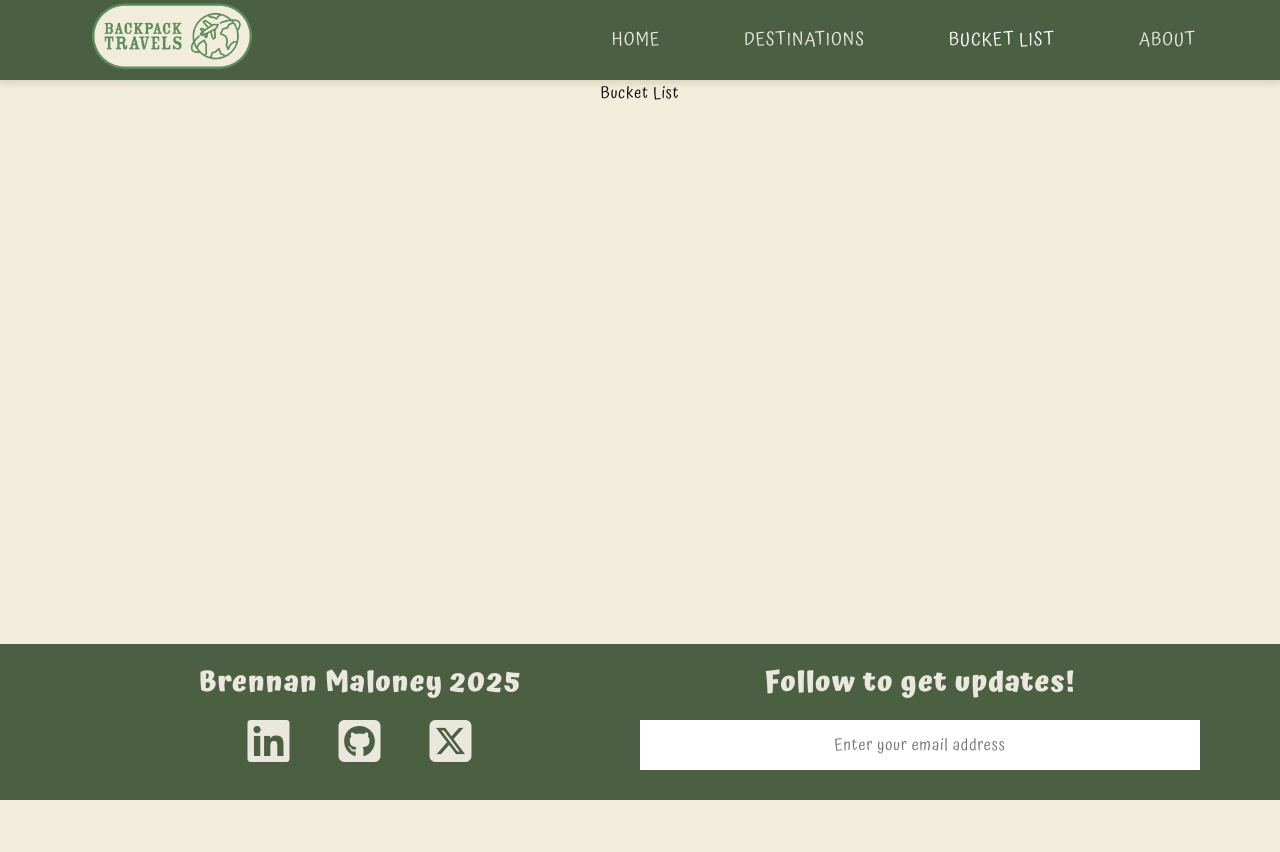
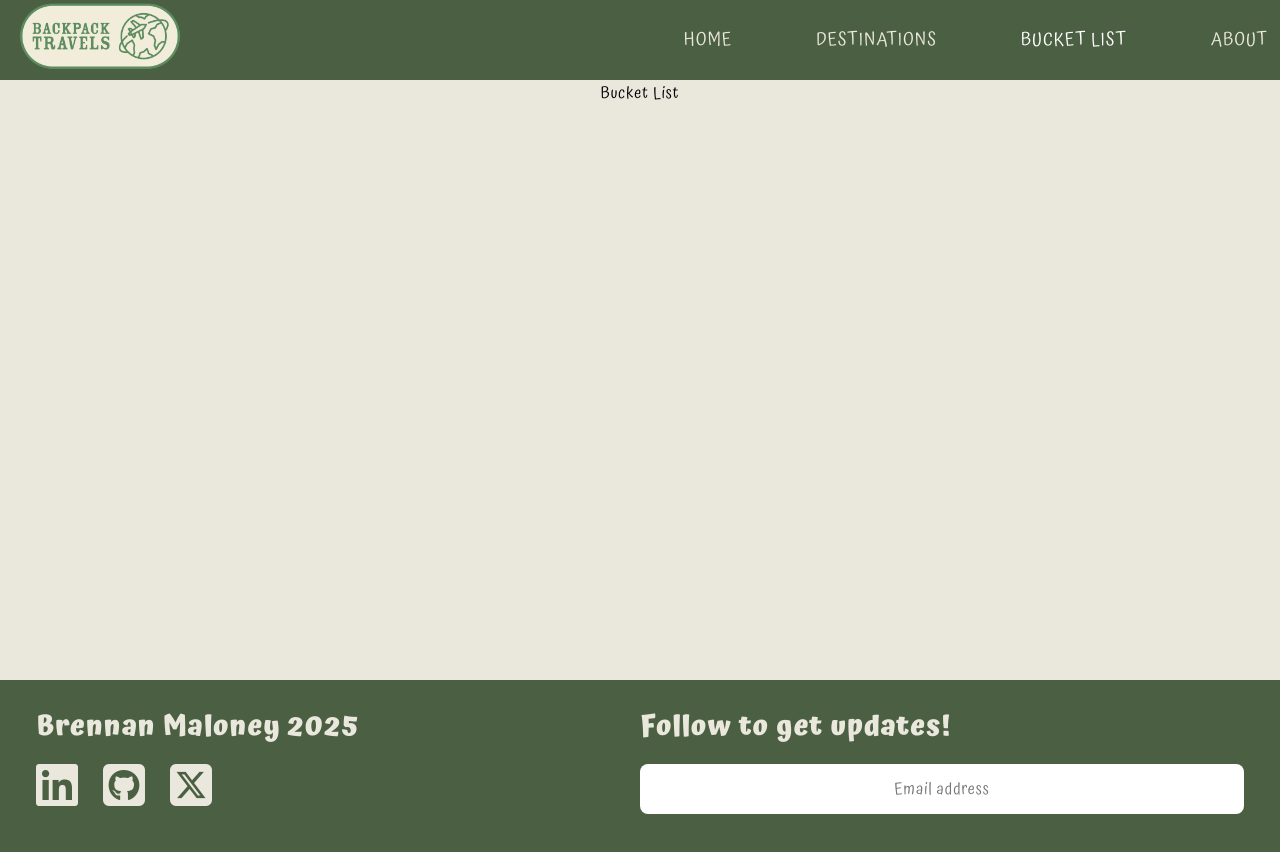
Before and after one commit to brennmaloney/Travel-Website-v2, a SvelteKit app: page /bucket in a window 1280 px wide. Before the commit the page ends 800 px from the top, so only its background shows below. Built offline with nearby package versions, Linux system fonts and the light colour scheme.

Commit message:
major structure update!

```diff
--- a/src/components/footer.svelte
+++ b/src/components/footer.svelte
@@ -2,16 +2,18 @@
     import '../global.css';
 </script>
 
-<div class="footer-section Container">
+<footer>
+    <div class="footer-section">
         <h2 class="footer-name">Brennan Maloney 2025</h2>
-    <div class="footer-icons Center">
+        <div class="footer-icons">
             <a href="https://www.linkedin.com/in/brennanmaloney/" class="Text"><i class="fa-brands fa-linkedin"></i></a>
             <a href="https://github.com/brennmaloney" class="Text"><i class="fa-brands fa-square-github"></i></a>
             <a href="https://x.com/_brennanmaloney" class="Text"><i class="fa-brands fa-square-x-twitter"></i></a>
         </div>
         <h2 class="footer-updates-header">Follow to get updates!</h2>
-    <input class="footer-updates-input" type="text" placeholder="Enter your email address">
+        <input class="footer-updates-input" type="text" placeholder="Email address">
     </div>
+</footer>
 
 <style>
     .footer-section {
@@ -19,18 +21,15 @@
         grid-template-columns: repeat(2, 1fr);
         grid-template-rows: auto;
         align-items: center;
-        justify-content: center;
-        text-align: center;
-        margin-top: 2em;
-        padding: 1em 5em;
-        background-color: var(--dark-green);
         color: var(--off-white);
+        padding: var(--gap);
     }
     .footer-name {
         grid-column: 1/2;
     }
     .footer-icons {
-        gap: 1em;
+        display: flex;
+        gap: var(--gap);
         font-size: 3rem;
         grid-column: 1/2;
     }
@@ -48,13 +47,14 @@
     .footer-updates-input {
         grid-column: 2/3;
         border: none;
+        border-radius: 8px;
         height: 3em;
         text-align: center;
         font-size: 1rem;
     }
     @media (max-width: 767px) {
         .footer-section {
-            padding: 1em;
+            padding: calc(var(--gap)/2);
         }
         .footer-icons {
             gap: 0.25em;
--- a/src/components/globe.svelte
+++ b/src/components/globe.svelte
@@ -251,7 +251,7 @@
         height: 800px !important;
         width: 800px !important;
     }
-    @media (max-width: 767px) {
+    @media (max-width: 800px) {
         canvas {
             height: 400px !important;
         }
--- a/src/components/header.svelte
+++ b/src/components/header.svelte
@@ -31,6 +31,7 @@
     $: currentPath = $page.url.pathname;
 </script>
 
+<header>
     <div class="header-section">
         <div class={is_mobile ? 'mobile-logo' : 'desktop-logo'}>
             <a href="/">
@@ -45,24 +46,26 @@
                     <span></span>
                 </button>
             </nav>
-        <div class="off-screen-menu {show_menu ? 'active' : ''}">
+            <nav class="off-screen-menu {show_menu ? 'active' : ''}">
                 <ul>
                     <li><a href="/" class={currentPath === '/' ? 'active' : ''} on:click={toggleMenu}>HOME</a></li>
                     <li><a href="/destinations" class={currentPath === '/destinations' ? 'active' : ''} on:click={toggleMenu}>DESTINATIONS</a></li>
                     <li><a href="/bucket" class={currentPath === '/bucket' ? 'active' : ''} on:click={toggleMenu}>BUCKET LIST</a></li>
                     <li><a href="/about" class={currentPath === '/about' ? 'active' : ''} on:click={toggleMenu}>ABOUT</a></li>
                 </ul>
+            </nav>
         </div>
-    </div>
-    <div class="header-navigation Desktop">
+        <nav class="header-navigation Desktop">
             <ul class="nav-list">
                 <li class="nav-item"><a href="/" class="nav-link {currentPath === '/' ? 'active' : ''}">HOME</a></li>
                 <li class="nav-item"><a href="/destinations" class="nav-link {currentPath === '/destinations' ? 'active' : ''}">DESTINATIONS</a></li>
                 <li class="nav-item"><a href="/bucket" class="nav-link {currentPath === '/bucket' ? 'active' : ''}">BUCKET LIST</a></li>
                 <li class="nav-item"><a href="/about" class="nav-link {currentPath === '/about' ? 'active' : ''}">ABOUT</a></li>
             </ul>
+        </nav>
     </div>
-</div>
+</header>
+
 
 <style>
     .header-section {
@@ -73,19 +76,11 @@
         width: 100%;
         z-index: 10;
         height: 10vh;
-        background-color: var(--dark-green);
-        box-shadow: 0 4px 6px rgba(0, 0, 0, 0.1);
     }
 
     .mobile-logo img,
     .desktop-logo img {
         width: 11em;
-    }
-    .mobile-logo {
-        margin-left: var(--gap);
-    }
-    .desktop-logo {
-        margin-left: calc(var(--gap) * 3.5);
     }
 
     .header-navigation {
@@ -96,7 +91,7 @@
     }
     .nav-item {
         list-style: none;
-        margin-right: calc(var(--gap) * 3.5);
+        margin-left: calc(var(--gap) * 3.5);
     }
     .nav-link {
         color: var(--off-white);
--- a/src/global.css
+++ b/src/global.css
@@ -1,6 +1,6 @@
 :root {
     --gap: 24px;
-    --width: 1800px;
+    --width: 1600px;
     --regular-font: 'AtmaRegular';
     --bold-font: 'AtmaBold';
     --title-font: 'KnewaveRegular';
@@ -9,6 +9,7 @@
     --black: #000000;
     --white: #ffffff;
     --dark-grey: #202020;
+    --light-grey: #dad8c9;
     --light-yellow: #f2e7c2;
     --mint: #a2c3a8;
     --logo-beige: #f2edda;
@@ -19,14 +20,21 @@ body {
     padding: 0;
     height: 100%;
     min-height: 100vh;
-    background-color: var(--logo-beige);
+    background-color: var(--off-white);
 }
-
-body > * {
-    box-sizing: border-box;
-    max-width: 100vw;
-    padding-left: max(calc(((100vw - var(--width)) / 2)), var(--gap)) !important;
-    padding-right: max(calc(((100vw - var(--width)) / 2)), var(--gap)) !important;
+body > div > * {
+    padding: 0 calc(var(--gap)/2);
+}
+body > div > *:not(header, footer) > * {
+    margin: var(--gap) 0;
+}
+body > div > *:not(header, footer) > *:first-child {
+    margin: 0 0 var(--gap);
+}
+@media screen and (min-width: 1600px) {
+    body > div > * {
+        padding: 0 max(calc(((100vw - var(--width)) / 2)), var(--gap)) !important;
+    }
 }
 
 * {
@@ -35,6 +43,10 @@ body > * {
 }
 *:focus {
     outline: none;
+}
+
+header, footer {
+    background-color: var(--dark-green);
 }
 
 
@@ -84,12 +96,6 @@ p {
     justify-content: center;
     align-items: center;
 }
-.Wave {
-    position: relative;
-    height: 20vh;
-    width: 100%;
-    padding-top: 8em;
-}
 .Flip {
     padding-top: 0;
     padding-bottom: 8em;
@@ -110,13 +116,6 @@ p {
 }
 
 @media (max-width: 767px) {
-    .Wave {
-        height: 100px;
-        padding-top: 0;
-    }
-    .Flip {
-        padding-bottom: 0;
-    }
     .Mobile {
         display: block !important;
     }
--- a/src/routes/+layout.svelte
+++ b/src/routes/+layout.svelte
@@ -12,22 +12,8 @@
 </svelte:head>
 
 
-<div class="page-container">
-    <Header />
-    <div class="content">
-        <slot></slot>
-    </div>
-    <Footer />
-</div>
+<Header />
 
+<slot></slot>
 
-<style>
-    .page-container {
-        display: flex;
-        flex-direction: column;
-        min-height: 100vh;
-    }
-    .content {
-        flex: 1;
-    }
-</style>
+<Footer />
--- a/src/routes/about/+page.svelte
+++ b/src/routes/about/+page.svelte
@@ -11,5 +11,6 @@
     .about-section {
         display: flex;
         justify-content: center;
+        min-height: 75vh;
     }
 </style>
--- a/src/routes/bucket/+page.svelte
+++ b/src/routes/bucket/+page.svelte
@@ -11,5 +11,6 @@
     .bucketlist-section {
         display: flex;
         justify-content: center;
+        min-height: 75vh;
     }
 </style>
--- a/src/routes/destinations/+page.svelte
+++ b/src/routes/destinations/+page.svelte
@@ -23,7 +23,7 @@
 
 <style>
     .destination-section {
-        padding: 1rem 2rem;
+        min-height: 75vh;
     }
     .destination-list {
         display: grid;
```
Also changed, not shown: src/components/hero.svelte (added, +27 -0 lines), src/components/wave.svelte (deleted, +0 -32 lines), src/routes/+page.svelte (+16 -52 lines), src/routes/destinations/[slug]/+page.svelte (+8 -13 lines), static/images/bc_joffre_first.JPEG (added). Lines whose indentation alone changed are shown as unchanged.
